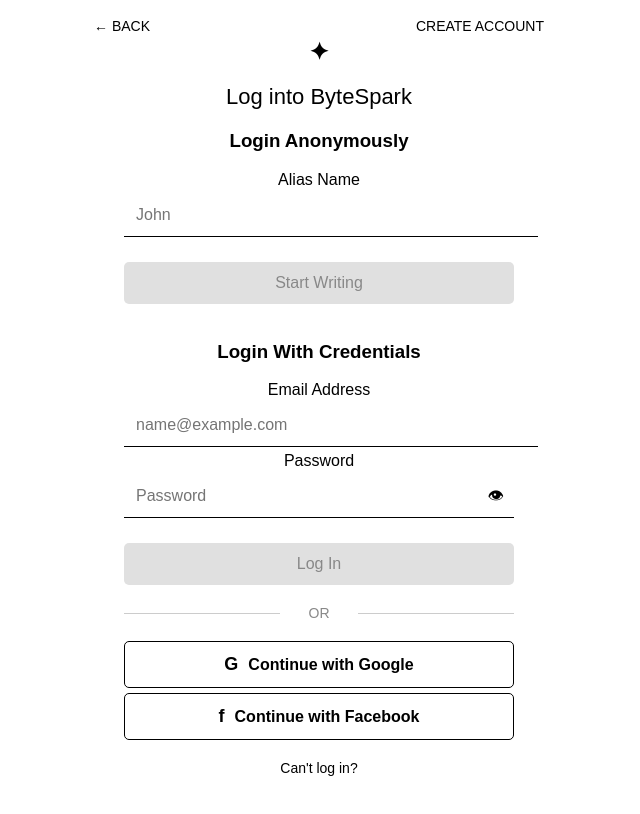
After one commit to shantanu-collab/blog-project, a FastAPI app: template templates/login-page.html in a window 1280 px wide. The commit adds this page. Shown: the whole page, without its empty margins (321-961 px from the left). Run offline with FastAPI, Linux system fonts and the light colour scheme; the template is opened without the code that fills it, so the values that code supplies are empty.

Commit message:
login page commit

```diff
--- a/main.py
+++ b/main.py
@@ -22,6 +22,14 @@ async def read_root(request: Request):
     return templates.TemplateResponse("home-page.html",
                                       {"request": {"request": request}})
 
+@app.get("/login-page", response_class=HTMLResponse)
+async def getLoginPage(request:Request):
+    print("here")
+    return templates.TemplateResponse("login-page.html",
+                                      {"request": {"request": request}})
+
+
+
 
 if __name__ == "__main__":
     import uvicorn
--- /dev/null
+++ b/static/js/login-page.js
@@ -0,0 +1,8 @@
+function togglePassword() {
+    var passwordField = document.getElementById("password");
+    if (passwordField.type === "password") {
+        passwordField.type = "text";
+    } else {
+        passwordField.type = "password";
+    }
+}
--- /dev/null
+++ b/static/login-page.css
@@ -0,0 +1,141 @@
+body {
+    font-family: Arial, sans-serif;
+    display: flex;
+    justify-content: center;
+    align-items: center;
+
+    background-color: #fff;
+
+}
+.container {
+    text-align: center;
+    width: 100%;
+    max-width: 450px;
+    position: relative;
+}
+.back {
+    position: absolute;
+    left: 0;
+    top: 10px;
+    font-size: 14px;
+    color: black;
+    text-decoration: none;
+}
+.create-account {
+    position: absolute;
+    right: 0;
+    top: 10px;
+    font-size: 14px;
+    color: black;
+    text-decoration: none;
+}
+.login-box {
+    background: white;
+    padding: 30px;
+    border-radius: 5px;
+    box-shadow: none;
+}
+.logo {
+    font-size: 24px;
+    font-weight: bold;
+    margin-bottom: 10px;
+}
+h2 {
+    font-size: 22px;
+    margin-bottom: 20px;
+    font-weight: normal;
+}
+input {
+    width: 100%;
+    padding: 12px;
+    margin: 5px 0;
+    border: none;
+    border-bottom: 1px solid #000;
+    font-size: 16px;
+    outline: none;
+    background: transparent;
+}
+.password-wrapper {
+    position: relative;
+    display: flex;
+    align-items: center;
+}
+.toggle-password {
+    position: absolute;
+    right: 10px;
+    top: 50%;
+    transform: translateY(-50%);
+    cursor: pointer;
+    font-size: 16px;
+}
+.login-btn {
+    width: 100%;
+    padding: 12px;
+    margin-top: 20px;
+    border: none;
+    cursor: not-allowed;
+    border-radius: 5px;
+    background-color: #e0e0e0;
+    color: #888;
+    font-size: 16px;
+}
+.separator {
+    margin: 20px 0;
+    font-size: 14px;
+    color: #888;
+    position: relative;
+}
+.separator::before {
+    content: "";
+    position: absolute;
+    width: 40%;
+    height: 1px;
+    background: #ccc;
+    left: 0;
+    top: 50%;
+}
+.separator::after {
+    content: "";
+    position: absolute;
+    width: 40%;
+    height: 1px;
+    background: #ccc;
+    right: 0;
+    top: 50%;
+}
+.social-btn {
+    width: 100%;
+    padding: 12px;
+    margin: 5px 0;
+    border: 1px solid #000;
+    cursor: pointer;
+    border-radius: 5px;
+    font-size: 16px;
+    display: flex;
+    align-items: center;
+    justify-content: center;
+    font-weight: bold;
+    background: white;
+}
+.google::before {
+    content: "G";
+    font-size: 18px;
+    margin-right: 10px;
+}
+.apple::before {
+    content: "";
+    font-size: 18px;
+    margin-right: 10px;
+}
+.facebook::before {
+    content: "f";
+    font-size: 18px;
+    margin-right: 10px;
+}
+.cant-login {
+    display: block;
+    font-size: 14px;
+    color: black;
+    text-decoration: none;
+    margin-top: 20px;
+}
--- a/templates/home-page.html
+++ b/templates/home-page.html
@@ -22,7 +22,7 @@
                 <li><a href="#">Our Home</a></li>
                 <li><a href="#">Membership Plans</a></li>
                 <li><a href="#">Write Content</a></li>
-                <li><a href="#">Sign in</a></li>
+                <li><a href="/login-page">Sign in</a></li>
                 <li><button id="get-started">New to TechSpark</button></li>
             </ul>
         </nav>
--- /dev/null
+++ b/templates/login-page.html
@@ -0,0 +1,42 @@
+<!DOCTYPE html>
+<html lang="en">
+<head>
+    <meta charset="UTF-8">
+    <meta name="viewport" content="width=device-width, initial-scale=1.0">
+    <title>Login</title>
+    <script src="/static/js/login-page.js"></script>
+    <link rel="stylesheet" href="/static/login-page.css">
+</head>
+<body>
+    <div class="container">
+        <a href="#" class="back">&larr; BACK</a>
+        <div class="login-box">
+            <div class="logo">&#x2726;</div>
+            <h2>Log into ByteSpark</h2>
+            <form>
+                <h3>Login Anonymously</h3>
+                <label>Alias Name</label>
+                <input type="text" placeholder="John">
+                <button type="submit" class="annon-login login-btn">Start Writing</button>
+                <br>
+                <br>
+                <h3>Login With Credentials</h3>
+                <label>Email Address</label>
+                <input type="email" placeholder="name@example.com">
+                <label>Password</label>
+                <div class="password-wrapper">
+                    <input type="password" id="password" placeholder="Password">
+                    <span class="toggle-password" onclick="togglePassword()">&#128065;</span>
+                </div>
+                <button type="submit" class="login-btn" disabled>Log In</button>
+            </form>
+            <div class="separator">OR</div>
+            <button class="social-btn google">Continue with Google</button>
+            <button class="social-btn facebook">Continue with Facebook</button>
+            <a href="#" class="cant-login">Can't log in?</a>
+        </div>
+        <a href="#" class="create-account">CREATE ACCOUNT</a>
+    </div>
+
+</body>
+</html>
```
